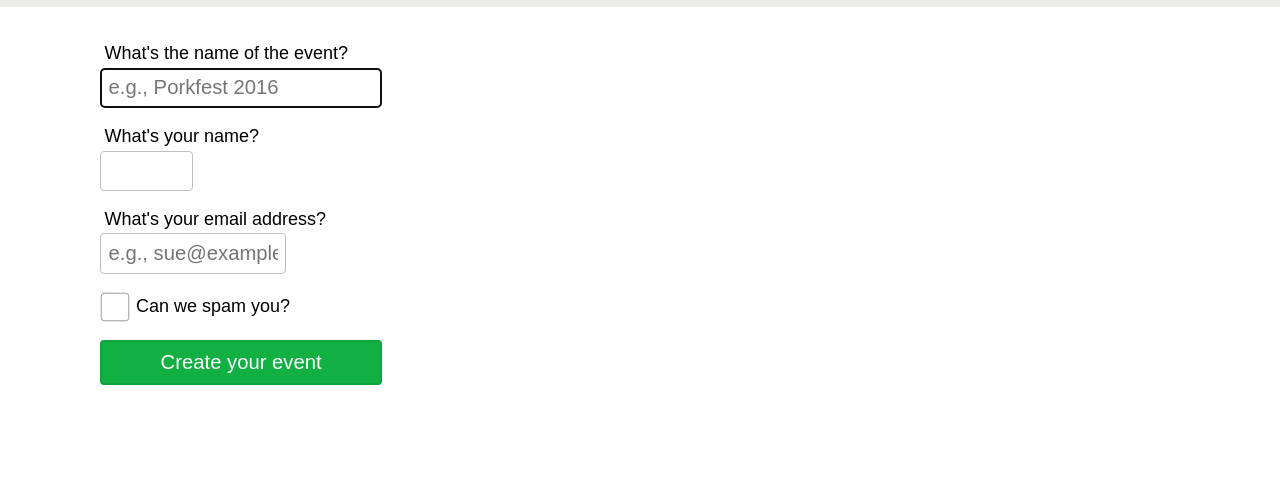
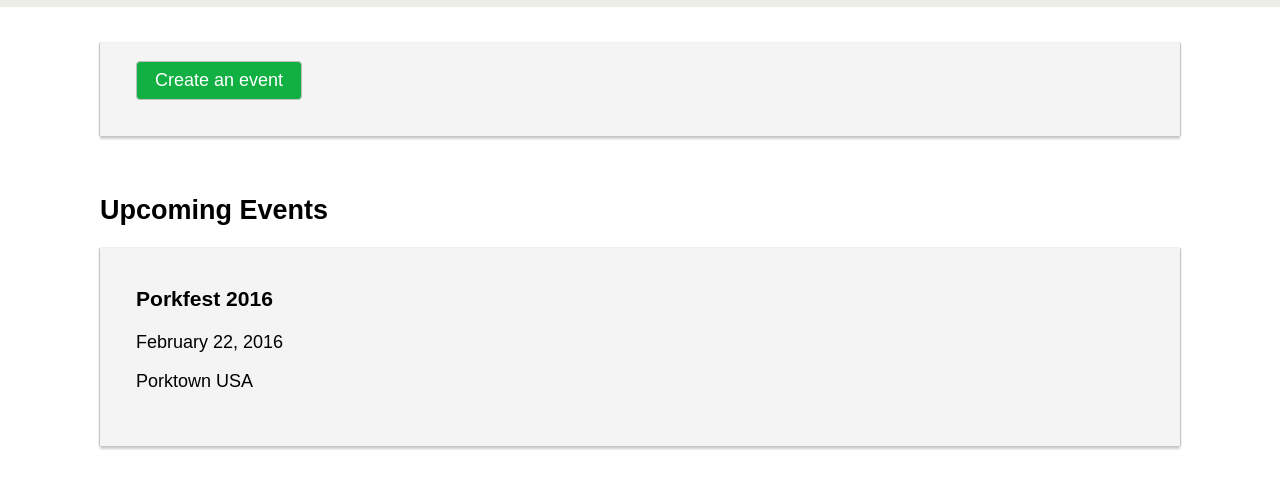
Before and after one commit to 6stringbeliever/evntr-mobile, a website: page dev/index.html in a window 1280 px wide. Shown: the part 83-572 px from the top of the page. Drawn offline with nearby package versions, Linux system fonts and the light colour scheme; files that its build step writes are made by us from their sources.

Commit message:
feat: Add basic index.html
Add a create event button and the beginnings of an event listing.

```diff
--- a/dev/index.html
+++ b/dev/index.html
@@ -20,26 +20,14 @@
         </nav>
       </div>
     </header>
-    <main class="container">
-      <form action="">
-        <div class="inp-grp">
-          <label for="event-name">What's the name of the event?</label>
-          <input type="text" name="event-name" id="event-name" class="inp-lrg" placeholder="e.g., Porkfest 2016" autofocus>
-        </div>
-        <div class="inp-grp">
-          <label for="user-name">What's your name?</label>
-          <input type="text" name="user-name" class="inp-sm" id="user-name" autocomplete="name">
-        </div>
-        <div class="inp-grp">
-          <label for="user-email">What's your email address?</label>
-          <input type="email" name="user-email" class="inp-med" id="user-email" placeholder="e.g., sue@example.com" autocomplete="email">
-        </div>
-        <div class="inp-grp">
-          <input type="checkbox" name="spam-me" id="spam-me">
-          <label for="spam-me">Can we spam you?</label>
-        </div>
-        <input type="submit" class="btn-primary btn-lrg" value="Create your event">
-      </form>
+    <main class="container-vertical">
+      <div class="card"><a href="createevent.html" class="btn-primary">Create an event</a></div>
+      <h2>Upcoming Events</h2>
+      <div class="card">
+        <h3>Porkfest 2016</h3>
+        <p>February 22, 2016</p>
+        <p>Porktown USA</p>
+      </div>
     </main>
     <script src="js/app.js"></script>
   </body>
```
